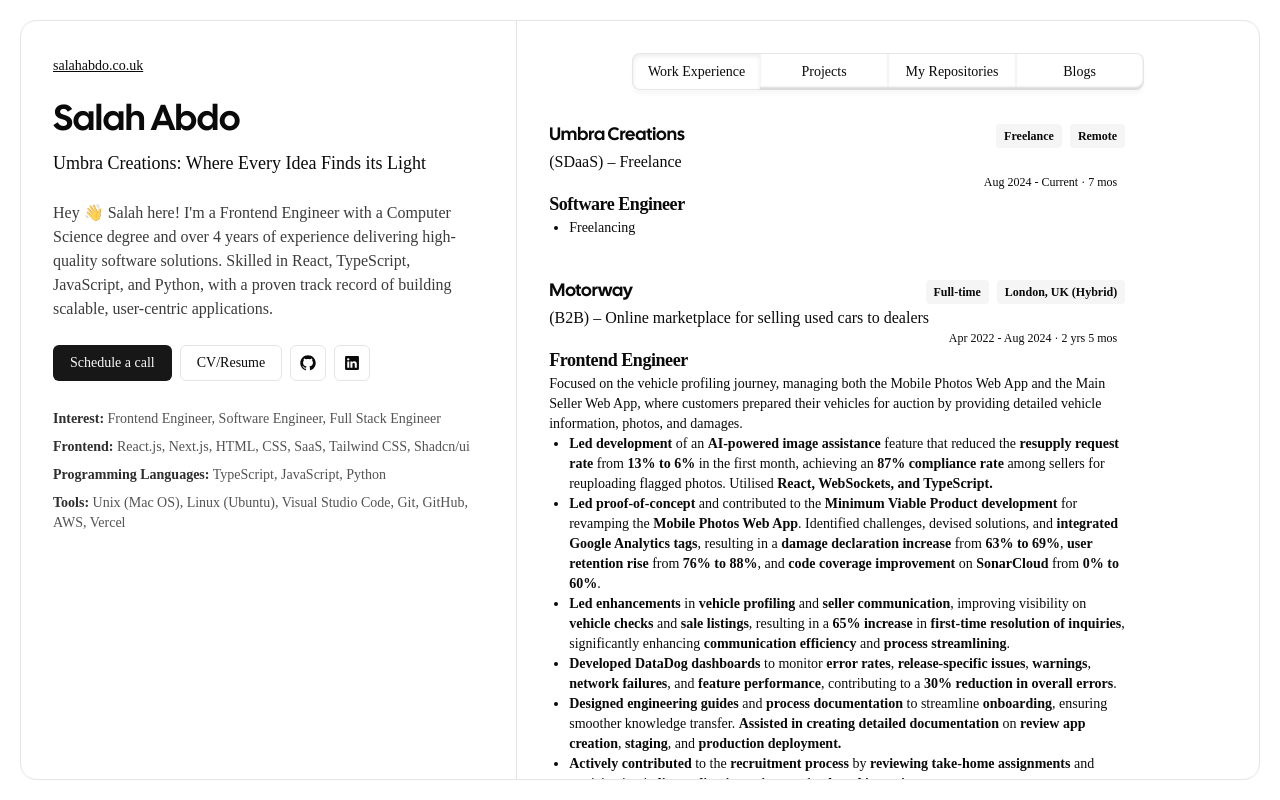
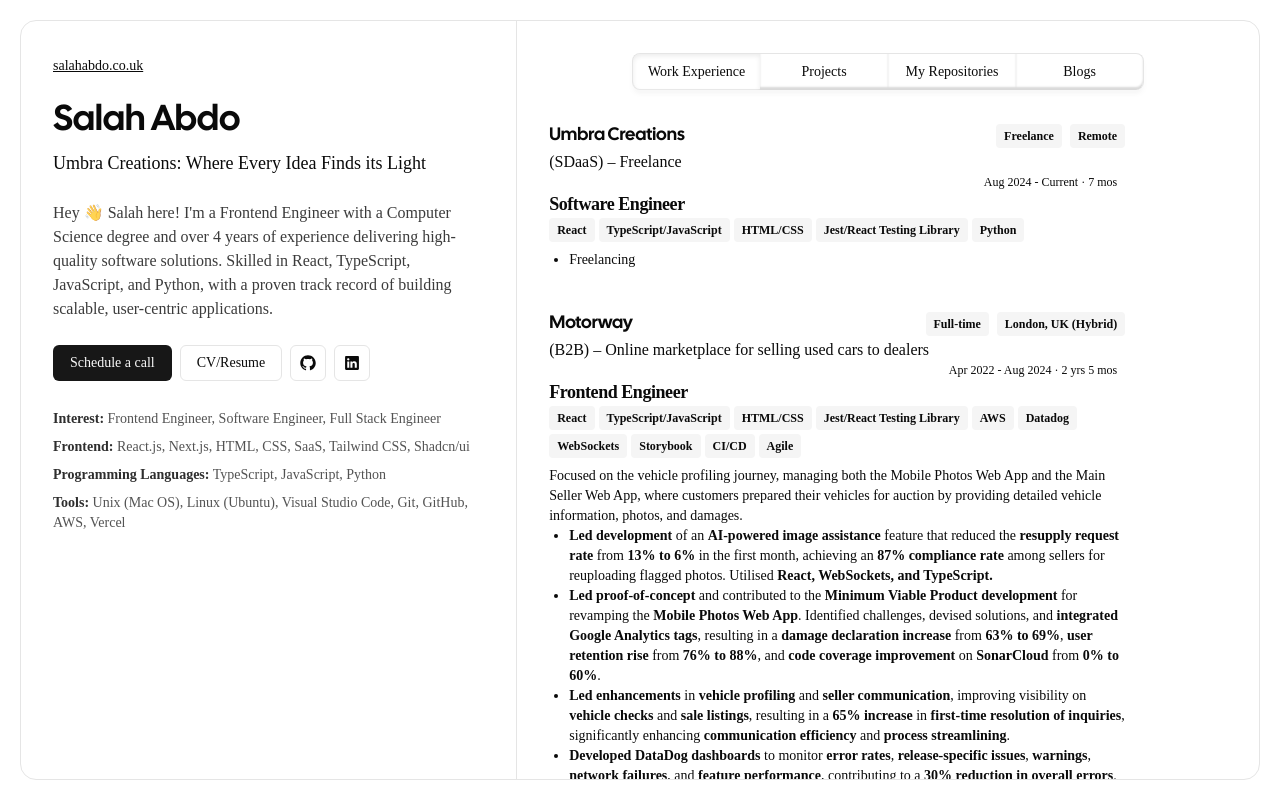
Before and after one commit to salahmander/portfolio, a Next.js app: page / in a window 1280 px wide. Built offline with nearby package versions, Linux system fonts and the light colour scheme.

Commit message:
feat: add skill section to static work experience

```diff
--- a/components/JobCard/Companies/BullionByPost.tsx
+++ b/components/JobCard/Companies/BullionByPost.tsx
@@ -1,10 +1,10 @@
 import { calculateJobDuration } from "../JobCard.helpers";
 
 const BullionByPost = () => {
-    const startDate = "2019-01-01";
-    const endDate = "2020-01-01";
-    const isCurrent = false;
-    const jobDuration = calculateJobDuration(startDate, isCurrent, endDate);
+  const startDate = "2019-01-01";
+  const endDate = "2020-01-01";
+  const isCurrent = false;
+  const jobDuration = calculateJobDuration(startDate, isCurrent, endDate);
   return (
     <div>
       <div className="font-semibold flex flex-wrap items-center gap-1 md:gap-2">
@@ -30,13 +30,36 @@
       <p className="tracking-tight text-lg font-bold">
         Junior Full Stack Software Engineer
       </p>
+      <div className="flex flex-wrap gap-1 mb-2">
+        <span className="text-xs font-bold px-2 py-1 bg-secondary rounded cursor-default">
+          Django
+        </span>
+        <span className="text-xs font-bold px-2 py-1 bg-secondary rounded cursor-default">
+          Python
+        </span>
+        <span className="text-xs font-bold px-2 py-1 bg-secondary rounded cursor-default">
+          JavaScript
+        </span>
+        <span className="text-xs font-bold px-2 py-1 bg-secondary rounded cursor-default">
+          HTML/CSS
+        </span>
+        <span className="text-xs font-bold px-2 py-1 bg-secondary rounded cursor-default">
+          CI/CD
+        </span>
+        <span className="text-xs font-bold px-2 py-1 bg-secondary rounded cursor-default">
+          PostgreSQL
+        </span>
+        <span className="text-xs font-bold px-2 py-1 bg-secondary rounded cursor-default">
+          Agile
+        </span>
+      </div>
       <ul className="list-disc pl-5 text-sm ">
         <li>
           <strong>Maintained and developed</strong> a{" "}
           <strong>multi-national E-commerce site</strong> and{" "}
           <strong>internal admin interface</strong> using{" "}
           <strong>
-            Python (Django), PostgreSQL, CircleCI, JavaScript, HTML, and Sass
+            Python (Django), PostgreSQL, CircleCI, JavaScript, HTML, and CSS
           </strong>
           .
         </li>
--- a/components/JobCard/Companies/LevelPrime.tsx
+++ b/components/JobCard/Companies/LevelPrime.tsx
@@ -30,6 +30,32 @@
       </p>
 
       <p className="tracking-tight text-lg font-bold">Software Engineer</p>
+      <div className="flex flex-wrap gap-1 mb-2">
+        <span className="text-xs font-bold px-2 py-1 bg-secondary rounded cursor-default">
+          React
+        </span>
+        <span className="text-xs font-bold px-2 py-1 bg-secondary rounded cursor-default">
+          JavaScript
+        </span>
+        <span className="text-xs font-bold px-2 py-1 bg-secondary rounded cursor-default">
+          Python
+        </span>
+        <span className="text-xs font-bold px-2 py-1 bg-secondary rounded cursor-default">
+          HTML/CSS
+        </span>
+        <span className="text-xs font-bold px-2 py-1 bg-secondary rounded cursor-default">
+          Jest/React Testing Library
+        </span>
+        <span className="text-xs font-bold px-2 py-1 bg-secondary rounded cursor-default">
+          Plotly
+        </span>
+        <span className="text-xs font-bold px-2 py-1 bg-secondary rounded cursor-default">
+          Agile
+        </span>
+        <span className="text-xs font-bold px-2 py-1 bg-secondary rounded cursor-default">
+          Jupyter Notebook
+        </span>
+      </div>
       <ul className="list-disc pl-5 text-sm ">
         <li>
           <strong>Led the enhancements</strong> to the{" "}
--- a/components/JobCard/Companies/Motorway.tsx
+++ b/components/JobCard/Companies/Motorway.tsx
@@ -27,9 +27,43 @@
       <p className="text-s">
         (B2B) – Online marketplace for selling used cars to dealers
       </p>
-      <p className="text-xs px-2 text-right">Apr 2022 - Aug 2024 · {jobDuration}</p>
+      <p className="text-xs px-2 text-right">
+        Apr 2022 - Aug 2024 · {jobDuration}
+      </p>
 
       <p className="tracking-tight text-lg font-bold">Frontend Engineer</p>
+      <div className="flex flex-wrap gap-1 mb-2">
+        <span className="text-xs font-bold px-2 py-1 bg-secondary rounded cursor-default">
+          React
+        </span>
+        <span className="text-xs font-bold px-2 py-1 bg-secondary rounded cursor-default">
+          TypeScript/JavaScript
+        </span>
+        <span className="text-xs font-bold px-2 py-1 bg-secondary rounded cursor-default">
+          HTML/CSS
+        </span>
+        <span className="text-xs font-bold px-2 py-1 bg-secondary rounded cursor-default">
+          Jest/React Testing Library
+        </span>
+        <span className="text-xs font-bold px-2 py-1 bg-secondary rounded cursor-default">
+          AWS
+        </span>
+        <span className="text-xs font-bold px-2 py-1 bg-secondary rounded cursor-default">
+          Datadog
+        </span>
+        <span className="text-xs font-bold px-2 py-1 bg-secondary rounded cursor-default">
+          WebSockets
+        </span>
+        <span className="text-xs font-bold px-2 py-1 bg-secondary rounded cursor-default">
+          Storybook
+        </span>
+        <span className="text-xs font-bold px-2 py-1 bg-secondary rounded cursor-default">
+          CI/CD
+        </span>
+        <span className="text-xs font-bold px-2 py-1 bg-secondary rounded cursor-default">
+          Agile
+        </span>
+      </div>
       <p className="text-sm">
         Focused on the vehicle profiling journey, managing both the Mobile
         Photos Web App and the Main Seller Web App, where customers prepared
--- a/components/JobCard/Companies/UmbraCreations.tsx
+++ b/components/JobCard/Companies/UmbraCreations.tsx
@@ -30,6 +30,23 @@
       </p>
 
       <p className="tracking-tight text-lg font-bold">Software Engineer</p>
+      <div className="flex flex-wrap gap-1 mb-2">
+        <span className="text-xs font-bold px-2 py-1 bg-secondary rounded cursor-default">
+          React
+        </span>
+        <span className="text-xs font-bold px-2 py-1 bg-secondary rounded cursor-default">
+          TypeScript/JavaScript
+        </span>
+        <span className="text-xs font-bold px-2 py-1 bg-secondary rounded cursor-default">
+          HTML/CSS
+        </span>
+        <span className="text-xs font-bold px-2 py-1 bg-secondary rounded cursor-default">
+          Jest/React Testing Library
+        </span>
+        <span className="text-xs font-bold px-2 py-1 bg-secondary rounded cursor-default">
+          Python
+        </span>
+      </div>
       <ul className="list-disc pl-5 text-sm ">
         <li>Freelancing</li>
       </ul>
```
